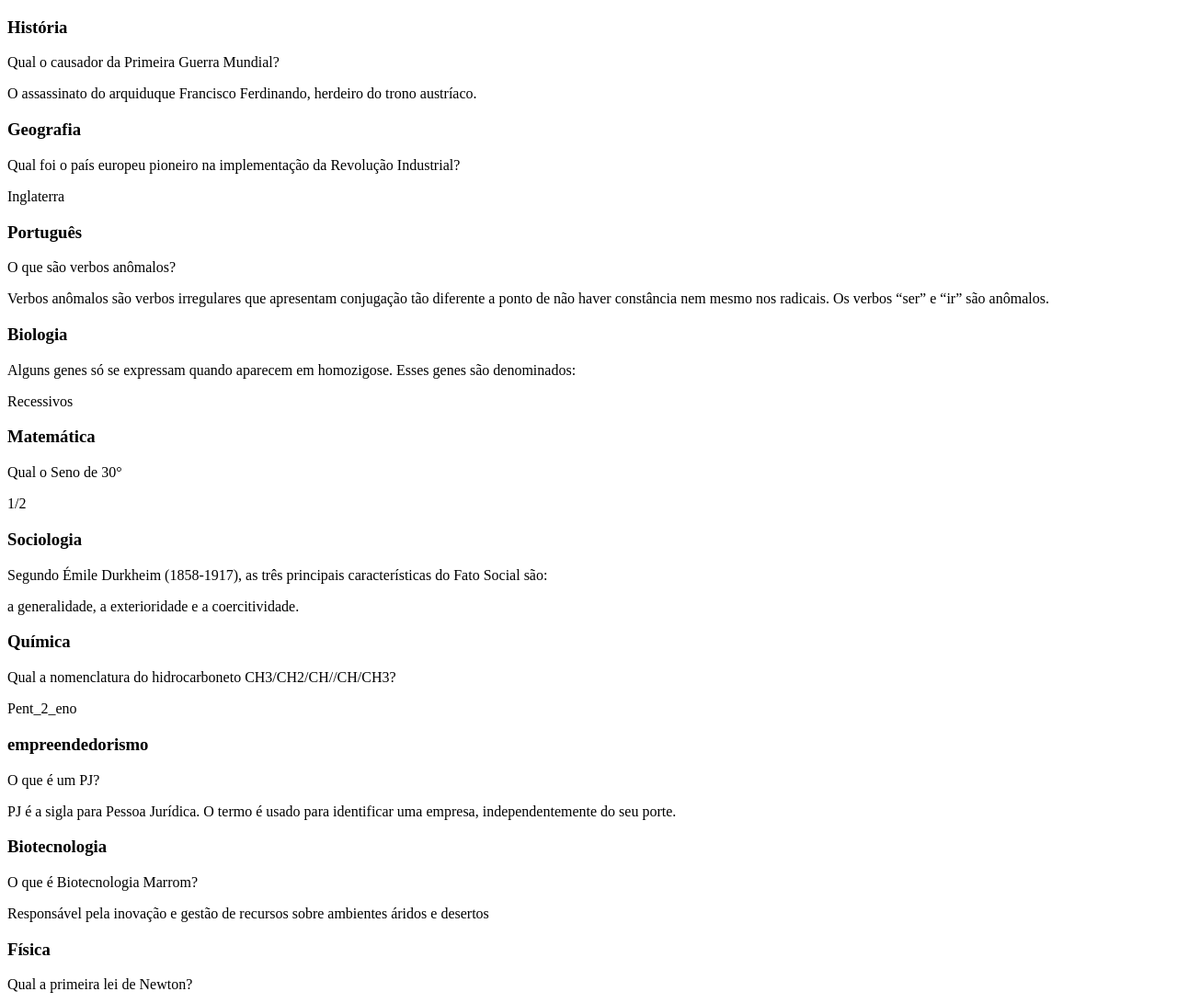
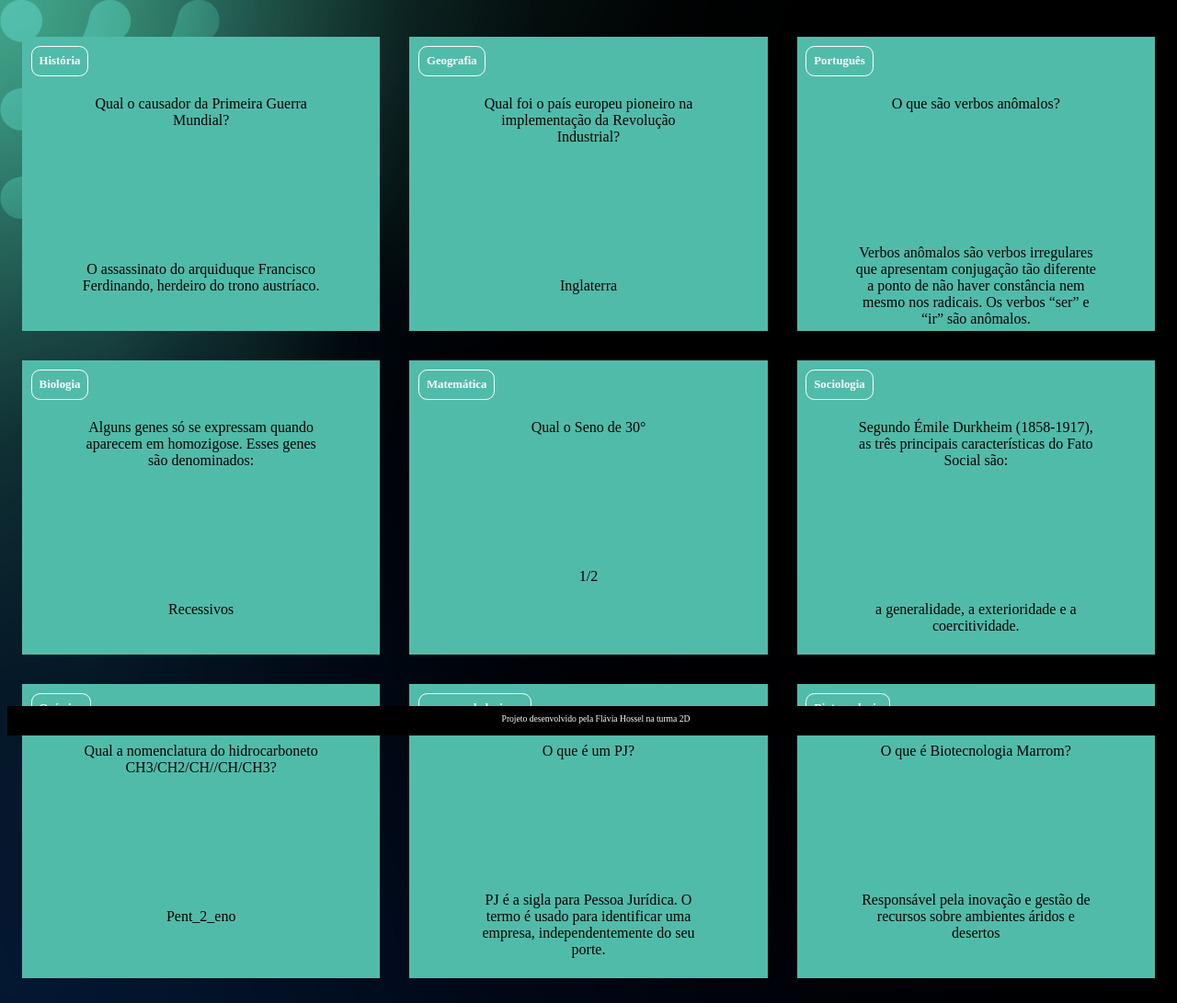
Before and after one commit to flaviahossel/flashcards, a plain HTML site: page index.html in a window 1280 px wide. Shown: the top 1091 px of the page at 92% size. Drawn offline with Linux system fonts and the light colour scheme; a web font is replaced by a local one.

Commit message:
01/10/24

```diff
--- a/assets/style.css
+++ b/assets/style.css
@@ -0,0 +1,65 @@
+@import url('https://fonts.googleapis.com/css2?family=Tomorrow&display=swap');
+
+:root{
+  --text-color: #ffffff;
+  --card-front-color: #51BBA9;
+  --card-back-color: #51BBA9;
+}
+
+body {
+  background: url(img/bg-desktop-blue.webp);
+  font-family: Tomorrow;
+}
+.cartao__conteudo {
+    background-color: var(--card-front-color);
+    text-align: center;
+    height: 100%;
+  }
+  #container {
+    display: flex;
+    flex-wrap: wrap;
+  }
+
+  .cartao {
+    margin: 1rem 1rem;
+    height: 20rem;
+    flex-grow: 1;
+    flex-basis: calc(33% - 6rem);
+  }
+
+  .cartao__conteudo p {
+    padding: 4rem;
+  }
+
+  .cartao__conteudo h3 {
+    color: var(--text-color);
+    border: 1px solid var(--text-color);
+    text-align: left;
+    padding: 0.5rem;
+    position: absolute;
+    margin: 0.6rem;
+    border-radius: 0.6rem;
+    font-size: 1vw;
+  }
+  .cartao__conteudo__pergunta p {
+    color: var(--text-color);
+    font-weight: 500;
+  }
+  .cartao__conteudo__resposta p {
+    color: var(--card-back-color);
+    font-weight: 700;
+  }
+
+  footer {
+    background-color: black;
+    color: white;
+    position: fixed;
+    bottom: 0;
+    width: 100%;
+    height: 2rem;
+  }
+  footer p {
+    text-align: center;
+    font-size: 0.6rem;
+    margin-top: 0.5rem;
+  }
--- a/index.html
+++ b/index.html
@@ -159,6 +159,9 @@
             </article>
         </section>
     </main>
+    <footer>
+        <p>Projeto desenvolvido pela Flávia Hossel na turma 2D</p>
+    </footer>
 </body>
 
 </html>
```
Also changed, not shown: assets/img/bg-desktop-blue.webp (added).
